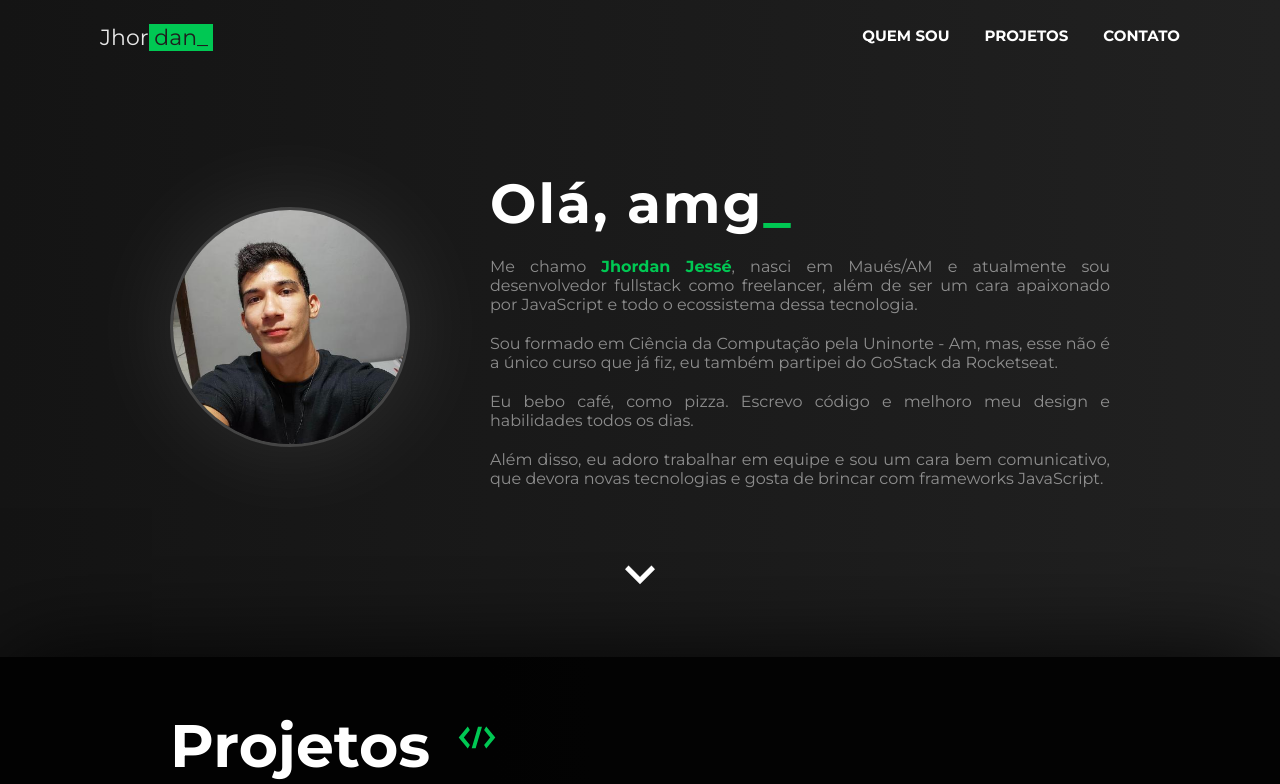
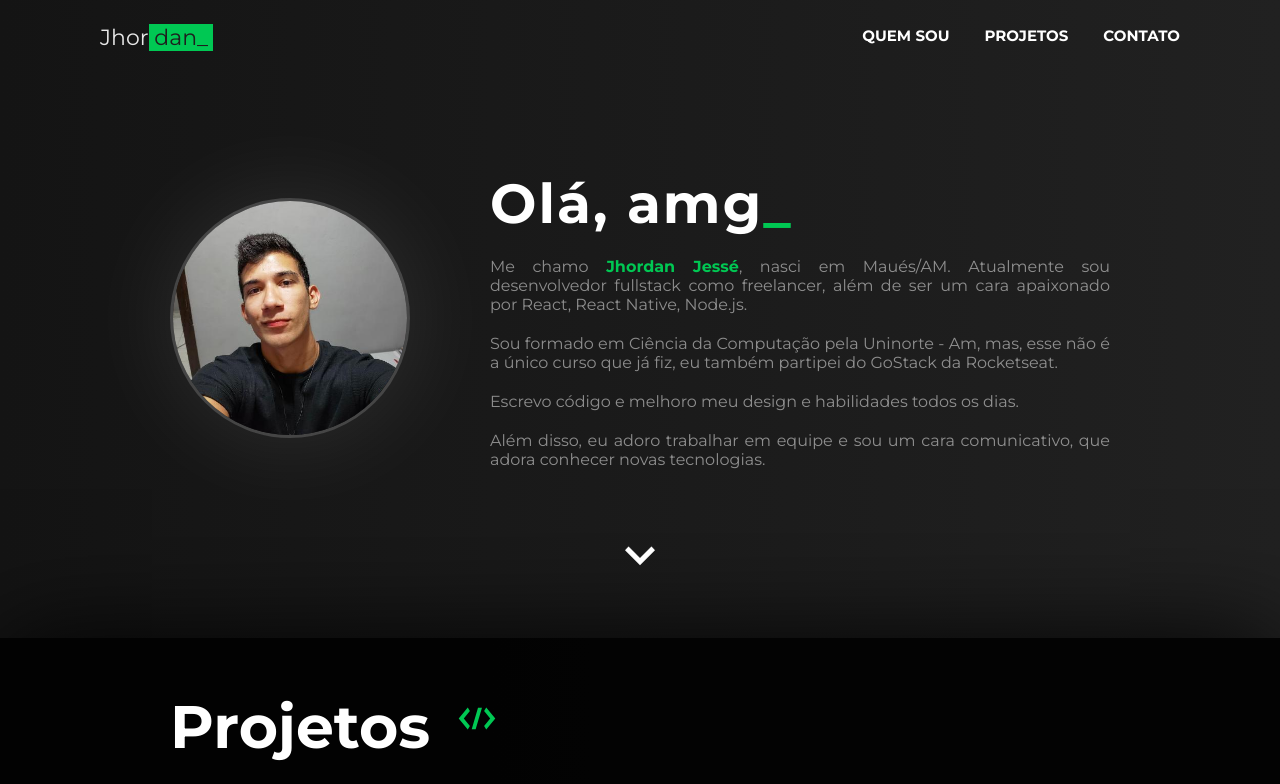
Before and after one commit to jhordanjes/portjhordan, a React (Create React App) app: page / in a window 1280 px wide. Shown: the top 784 px of the page. Built offline with nearby package versions, Linux system fonts and the light colour scheme.

Commit message:
margin, padding

```diff
--- a/src/Components/About/index.js
+++ b/src/Components/About/index.js
@@ -13,16 +13,16 @@ export default function About() {
             <div>
                 <span>Olá, amg<b>_</b></span>
                 <p>
-                    Me chamo <b>Jhordan Jessé</b>, nasci em Maués/AM e atualmente sou desenvolvedor fullstack como freelancer, além de ser um cara apaixonado por JavaScript e todo o ecossistema dessa tecnologia.
+                    Me chamo <b>Jhordan Jessé</b>, nasci em Maués/AM. Atualmente sou desenvolvedor fullstack como freelancer, além de ser um cara apaixonado por React, React Native, Node.js.
                 </p>
                 <p>
                     Sou formado em Ciência da Computação pela Uninorte - Am, mas, esse não é a único curso que já fiz, eu também partipei do GoStack da Rocketseat.
                 </p>
                 <p>
-                    Eu bebo café, como pizza. Escrevo código e melhoro meu design e habilidades todos os dias.
+                    Escrevo código e melhoro meu design e habilidades todos os dias.
                 </p>
                 <p>
-                    Além disso, eu adoro trabalhar em equipe e sou um cara bem comunicativo, que devora novas tecnologias e gosta de brincar com frameworks JavaScript.
+                    Além disso, eu adoro trabalhar em equipe e sou um cara comunicativo, que adora conhecer novas tecnologias.
                 </p>
             </div>
         </Content>
--- a/src/Components/About/styles.js
+++ b/src/Components/About/styles.js
@@ -46,7 +46,7 @@ export const Container = styled.div`
     padding: 25px 170px 50px 170px;
 
     @media (max-width: 768px) {
-        padding: 0px 25px;
+        padding: 0px 25px 30px 25px;
     }
 
     >div{
@@ -56,6 +56,10 @@ export const Container = styled.div`
     svg{
         margin-top: 10px;
         animation: ${jump} 1.1s linear infinite;
+
+        @media (max-width: 768px) {
+            margin-top: -80px;
+        }
     }
 `;
 
@@ -115,8 +119,7 @@ export const Content = styled.div`
         transition: 0.4s;
 
         &:hover{
-            box-shadow: 0px 0px 100px rgba(255,255,255,0.3);
-            border: 3px solid rgba(255,255,255,0.9);
+            box-shadow: 0px 0px 100px rgba(255,255,255,0.2);
         }
     }
 
```
